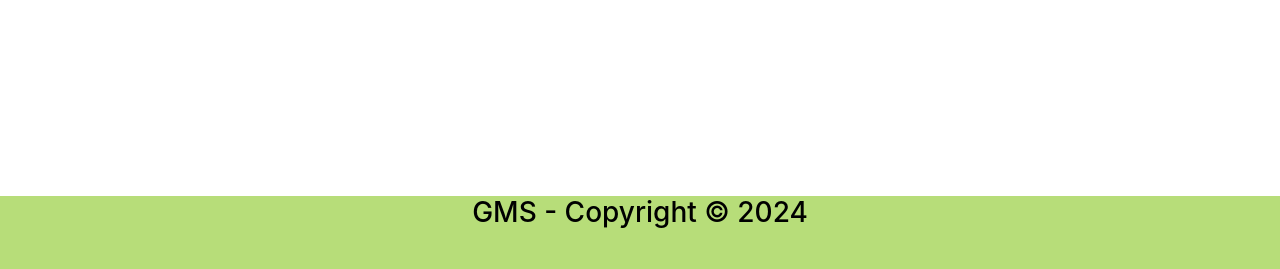
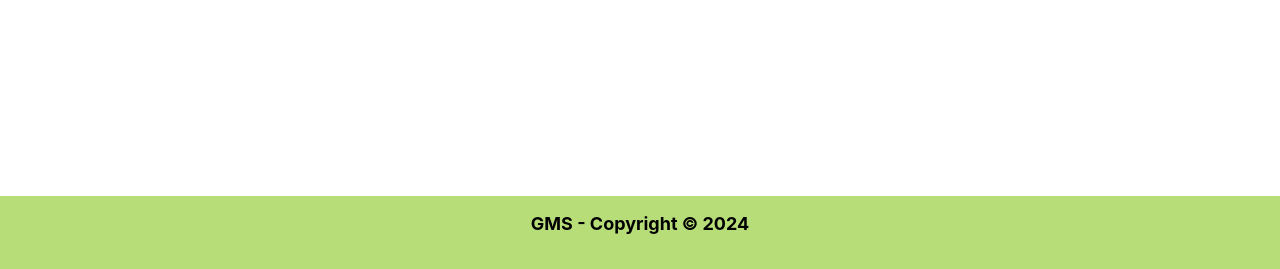
Before and after one commit to gustavoperess/Inventory-Management-System, a Flask app: page /login in a window 1280 px wide. Shown: the part 531-800 px from the top of the page. Run offline with Flask 3, Linux system fonts and the light colour scheme; the visitor is signed in with stand-in values (Sample User, id 1); data that the repository does not hold is empty; some libraries are stand-ins or nearby versions.

Commit message:
implementing changes in the style

```diff
--- a/static/styles/main_page.css
+++ b/static/styles/main_page.css
@@ -376,3 +376,9 @@ footer {
     width: 100%;
     margin-top: auto; /* Push the footer to the bottom of the container */
 }
+
+.inside_footer {
+    font-size: 18px;
+    margin-top: 14px;
+    font-weight: bold;
+}
--- a/templates/login.html
+++ b/templates/login.html
@@ -112,7 +112,9 @@
         </div>
     </main>
     <footer>
-        <h3>GMS - Copyright © 2024</h3>
+        <div class="inside_footer">
+            GMS - Copyright © 2024
+        </div>
     </footer>
 </body>
 
--- a/templates/register.html
+++ b/templates/register.html
@@ -19,6 +19,7 @@
   <div class="background-container">
     <!-- Registration form similar to other pages -->
       <div class="container">
+        <h1>You can easily sign up below 😁</h1>
         <form method="POST" action="">
             {% with messages = get_flashed_messages() %}
               {% if messages %}
```
Also changed, not shown: static/styles/register_page.css (+6 -11 lines).
